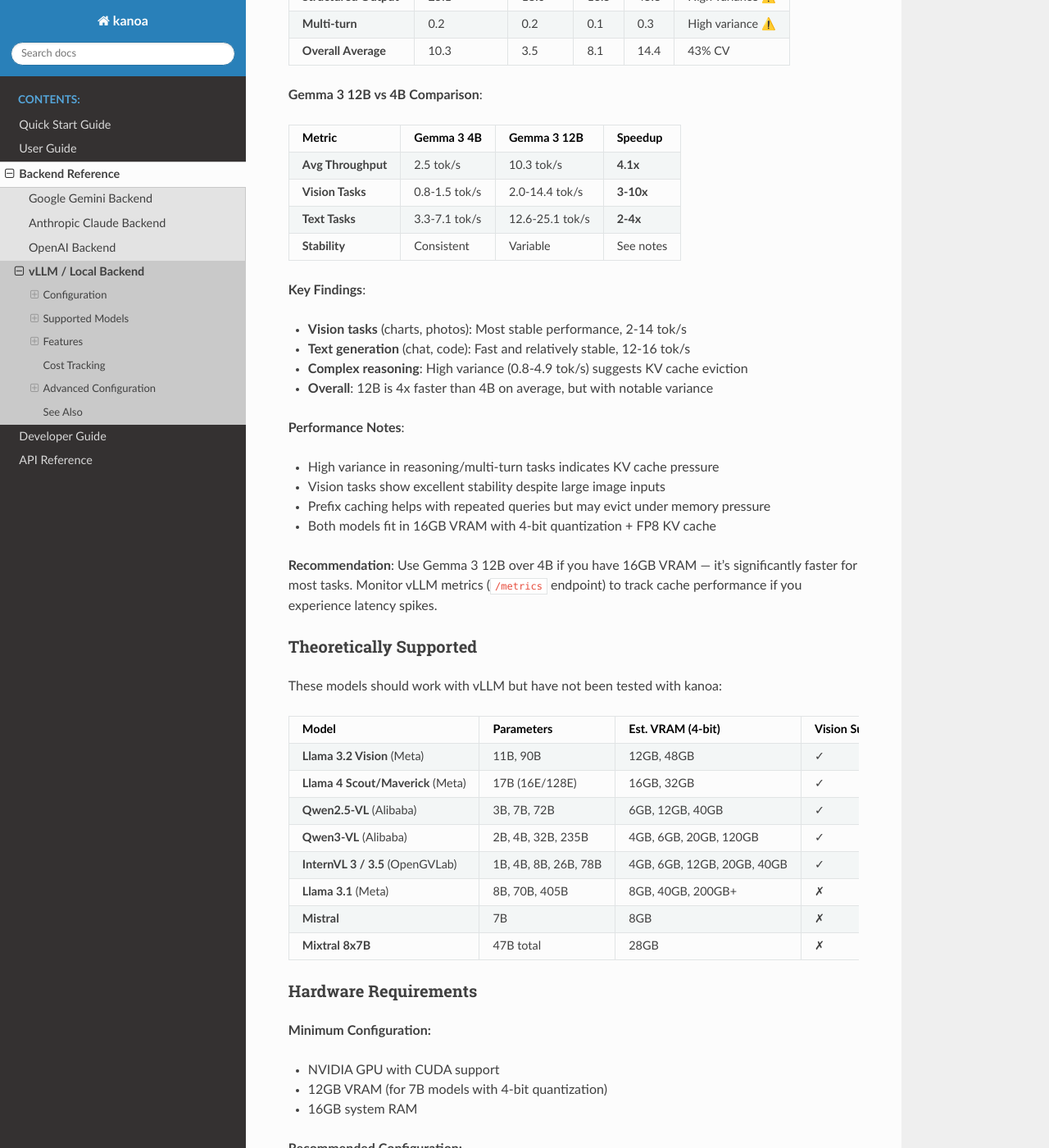
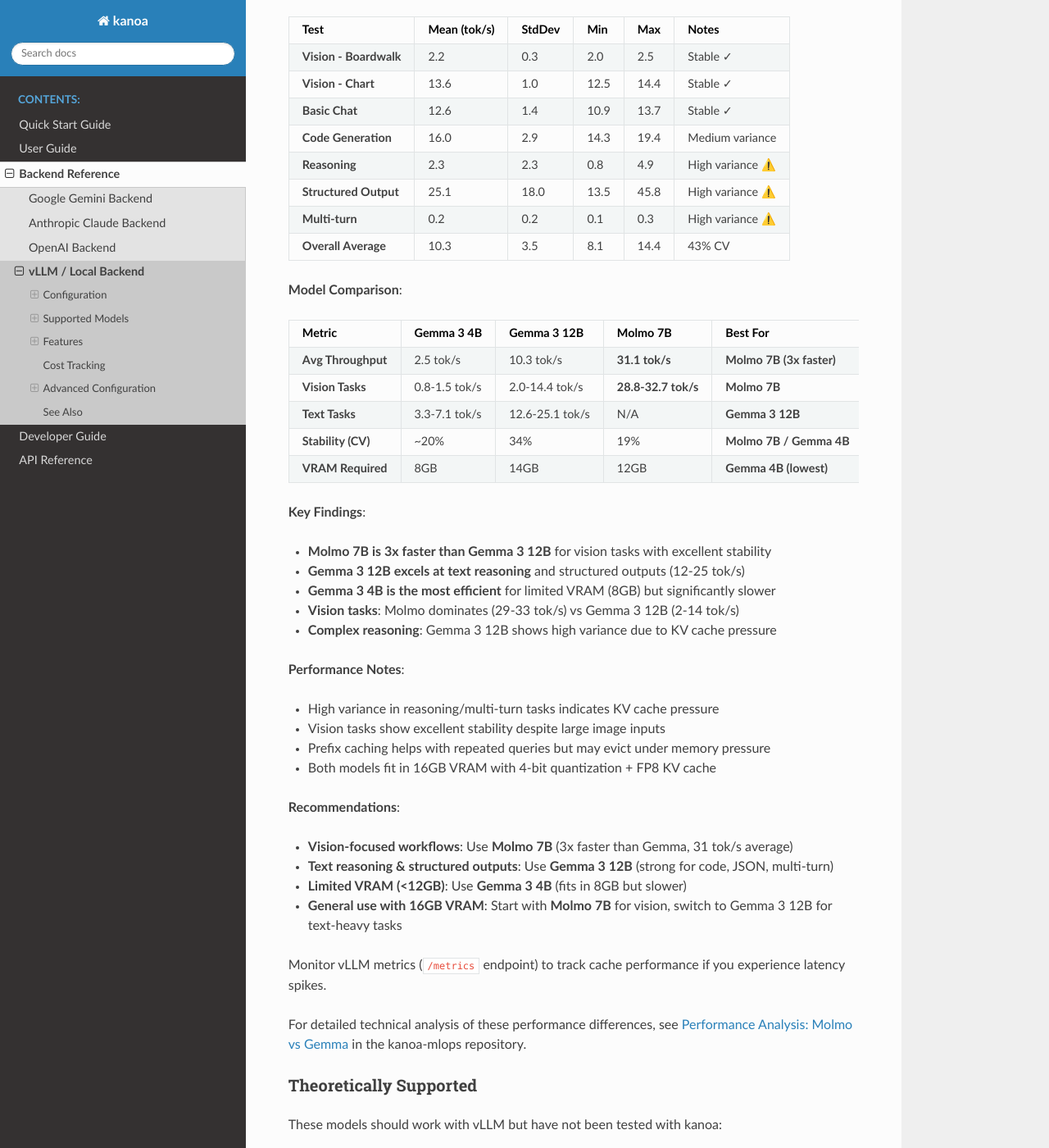
Before and after one commit to lhzn-io/kanoa, a Sphinx documentation site: the page built from docs/source/backends/vllm.md, in a window 1280 px wide and 1400 px high, scrolled down 1254 px. Shown: the whole window at 82% size. Built offline with Sphinx 7.4.7 and the Read the Docs theme 3.1.0, drawn with Linux system fonts in a browser that asks for light colours; some of the changed text lies outside the part shown.

Commit message:
docs: Update vLLM backend docs with Molmo 7B benchmark results
**Performance Updates**:
- Molmo 7B: 31.1 tok/s average (3x faster than Gemma for vision)
- Gemma 3 12B: 10.3 tok/s average (better for text reasoning)
- Updated all performance comparisons with verified benchmark data

**Documentation Changes**:
- `README.md`: Updated Local Inference section with performance metrics
- `docs/source/backends/vllm.md`:
  - Added Molmo 7B benchmark statistics table
  - Updated model comparison with Molmo performance data
  - Added recommendations based on benchmark results
  - Fixed incorrect "N/A" entries for Gemma vision capabilities
  - Added link to detailed performance analysis in kanoa-mlops
- `docs/source/user_guide/getting_started_local.md`:
  - Updated introduction with Molmo performance highlights
  - Updated verified configurations table with Molmo throughput
  - Added comprehensive performance comparison table
  - Updated model recommendations based on benchmark data

**Key Recommendations**:
- Vision-focused workflows: Use Molmo 7B (3x faster, 31 tok/s)
- Text reasoning/code: Use Gemma 3 12B (12-25 tok/s)
- Limited VRAM: Use Gemma 3 4B (8GB)

See kanoa-mlops/docs/source/performance-analysis.md for detailed technical analysis.

🤖 Generated with [Claude Code](https://claude.com/claude-code)

Co-Authored-By: Claude <noreply@anthropic.com>

```diff
--- a/docs/source/backends/vllm.md
+++ b/docs/source/backends/vllm.md
@@ -27,12 +27,21 @@ These models have been verified working with specific hardware configurations:
 
 | Model | Parameters | VRAM Required | Hardware Tested | Vision Support | Status |
 |-------|------------|---------------|-----------------|----------------|--------|
-| **Molmo 7B-D** (Allen AI) | 7B | 12GB (4-bit) | NVIDIA RTX 5080 (eGPU, 16GB) | ✓ | [✓] Verified |
+| **Molmo 7B-D** (Allen AI) | 7B | 12GB (4-bit) | NVIDIA RTX 5080 (eGPU, 16GB) | ✓ | [✓] Verified (31.1 tok/s avg) |
 | **Gemma 3 4B** (Google) | 4B | 8GB (4-bit) | NVIDIA RTX 5080 (eGPU, 16GB) | ✓ | [✓] Verified (2.5 tok/s) |
 | **Gemma 3 12B** (Google) | 12B | 14GB (4-bit + FP8 KV) | NVIDIA RTX 5080 (eGPU, 16GB) | ✓ | [✓] Verified (10.3 tok/s avg) |
 | **Gemma 3 12B** (Google) | 12B | 24GB (fp16) | GCP L4 GPU (24GB) | ✓ | [ ] Planned |
 
 #### Performance Benchmarks (RTX 5080 16GB)
+
+**Molmo 7B Statistics** (3-run benchmark on RTX 5080 eGPU):
+
+| Test | Mean (tok/s) | StdDev | Min | Max | Notes |
+|------|--------------|--------|-----|-----|-------|
+| **Vision - Boardwalk Photo** | 29.3 | 5.8 | 24.0 | 35.5 | Stable ✓ |
+| **Vision - Complex Plot** | 32.7 | 6.3 | 25.7 | 38.0 | Stable ✓ |
+| **Vision - Data Interpretation** | 28.8 | 8.8 | 18.8 | 35.4 | Medium variance |
+| **Overall Average** | 31.1 | 5.9 | 24.2 | 34.5 | 19% CV |
 
 **Gemma 3 12B Statistics** (3-run benchmark on RTX 5080 eGPU):
 
@@ -47,21 +56,23 @@ These models have been verified working with specific hardware configurations:
 | **Multi-turn** | 0.2 | 0.2 | 0.1 | 0.3 | High variance ⚠️ |
 | **Overall Average** | 10.3 | 3.5 | 8.1 | 14.4 | 43% CV |
 
-**Gemma 3 12B vs 4B Comparison**:
+**Model Comparison**:
 
-| Metric | Gemma 3 4B | Gemma 3 12B | Speedup |
-|--------|------------|-------------|----------|
-| **Avg Throughput** | 2.5 tok/s | 10.3 tok/s | **4.1x** |
-| **Vision Tasks** | 0.8-1.5 tok/s | 2.0-14.4 tok/s | **3-10x** |
-| **Text Tasks** | 3.3-7.1 tok/s | 12.6-25.1 tok/s | **2-4x** |
-| **Stability** | Consistent | Variable | See notes |
+| Metric | Gemma 3 4B | Gemma 3 12B | Molmo 7B | Best For |
+|--------|------------|-------------|----------|----------|
+| **Avg Throughput** | 2.5 tok/s | 10.3 tok/s | **31.1 tok/s** | **Molmo 7B (3x faster)** |
+| **Vision Tasks** | 0.8-1.5 tok/s | 2.0-14.4 tok/s | **28.8-32.7 tok/s** | **Molmo 7B** |
+| **Text Tasks** | 3.3-7.1 tok/s | 12.6-25.1 tok/s | N/A | **Gemma 3 12B** |
+| **Stability (CV)** | ~20% | 34% | 19% | **Molmo 7B / Gemma 4B** |
+| **VRAM Required** | 8GB | 14GB | 12GB | **Gemma 4B (lowest)** |
 
 **Key Findings**:
 
-- **Vision tasks** (charts, photos): Most stable performance, 2-14 tok/s
-- **Text generation** (chat, code): Fast and relatively stable, 12-16 tok/s
-- **Complex reasoning**: High variance (0.8-4.9 tok/s) suggests KV cache eviction
-- **Overall**: 12B is 4x faster than 4B on average, but with notable variance
+- **Molmo 7B is 3x faster than Gemma 3 12B** for vision tasks with excellent stability
+- **Gemma 3 12B excels at text reasoning** and structured outputs (12-25 tok/s)
+- **Gemma 3 4B is the most efficient** for limited VRAM (8GB) but significantly slower
+- **Vision tasks**: Molmo dominates (29-33 tok/s) vs Gemma 3 12B (2-14 tok/s)
+- **Complex reasoning**: Gemma 3 12B shows high variance due to KV cache pressure
 
 **Performance Notes**:
 
@@ -70,7 +81,16 @@ These models have been verified working with specific hardware configurations:
 - Prefix caching helps with repeated queries but may evict under memory pressure
 - Both models fit in 16GB VRAM with 4-bit quantization + FP8 KV cache
 
-**Recommendation**: Use Gemma 3 12B over 4B if you have 16GB VRAM — it's significantly faster for most tasks. Monitor vLLM metrics (`/metrics` endpoint) to track cache performance if you experience latency spikes.
+**Recommendations**:
+
+- **Vision-focused workflows**: Use **Molmo 7B** (3x faster than Gemma, 31 tok/s average)
+- **Text reasoning & structured outputs**: Use **Gemma 3 12B** (strong for code, JSON, multi-turn)
+- **Limited VRAM (<12GB)**: Use **Gemma 3 4B** (fits in 8GB but slower)
+- **General use with 16GB VRAM**: Start with **Molmo 7B** for vision, switch to Gemma 3 12B for text-heavy tasks
+
+Monitor vLLM metrics (`/metrics` endpoint) to track cache performance if you experience latency spikes.
+
+For detailed technical analysis of these performance differences, see [Performance Analysis: Molmo vs Gemma](https://github.com/lhzn-io/kanoa-mlops/blob/main/docs/source/performance-analysis.md) in the kanoa-mlops repository.
 
 ### Theoretically Supported
 
```
Also changed, not shown: README.md (+2 -2 lines), docs/source/user_guide/getting_started_local.md (+21 -15 lines).
